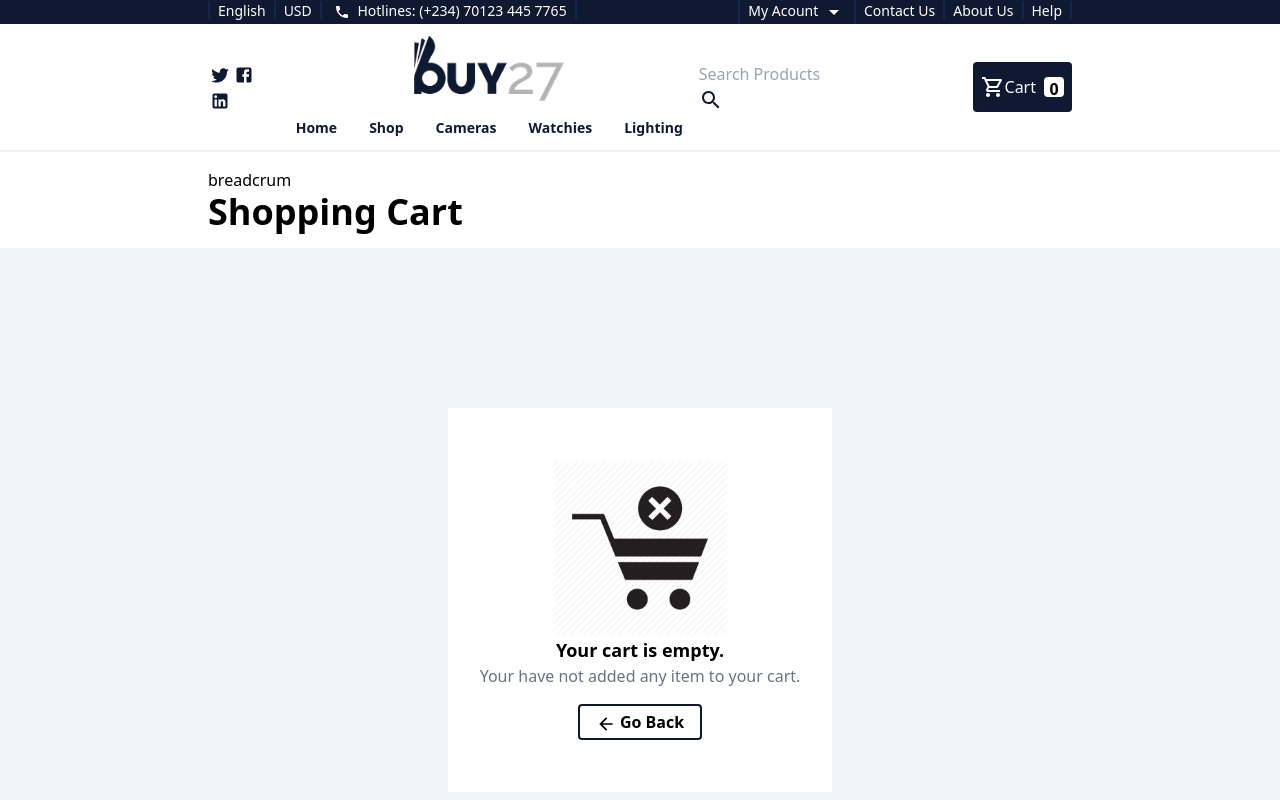
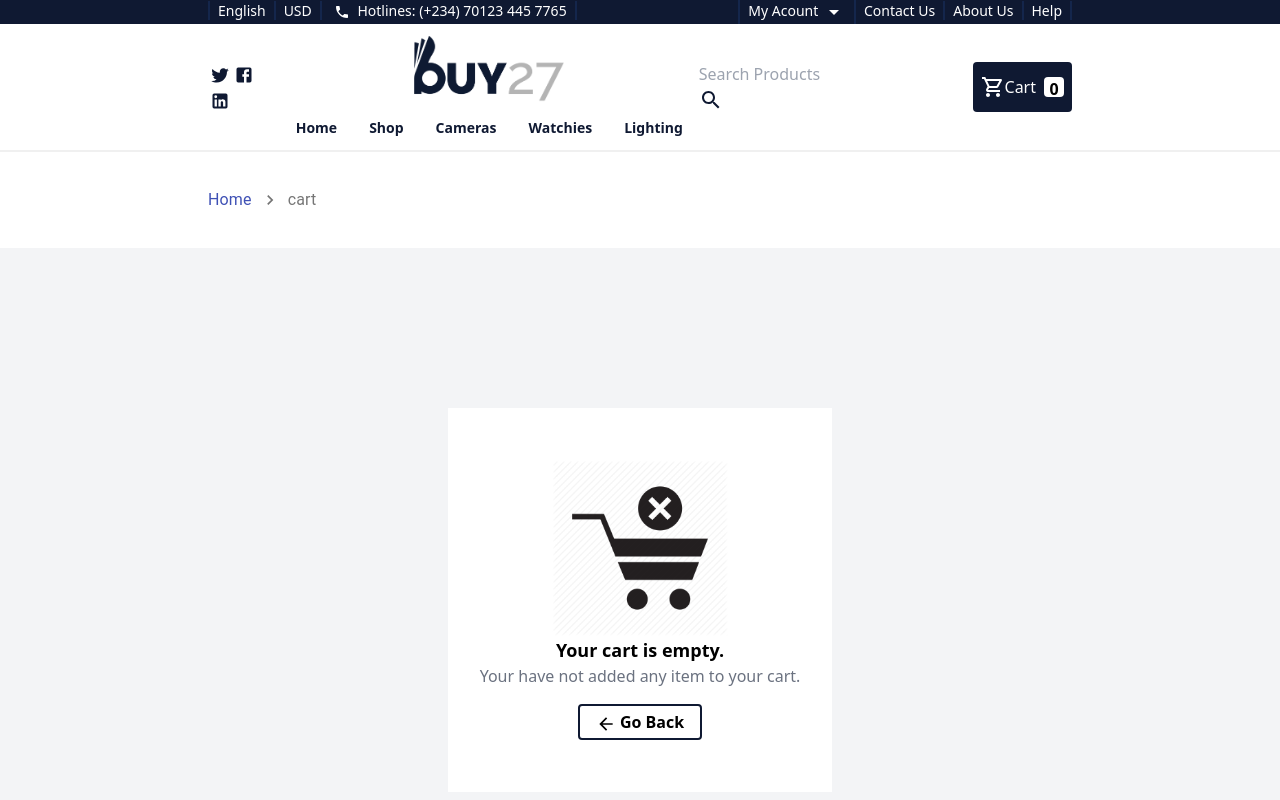
Before and after one commit to Logic-dev406/Buy27-API, a React (Create React App) app in the folder client/: page /cart in a window 1280 px wide. Shown: the top 800 px of the page. Built offline with nearby package versions, Linux system fonts and the light colour scheme.

Commit message:
started the breadcrumbs

```diff
--- a/client/src/App.js
+++ b/client/src/App.js
@@ -9,6 +9,7 @@ import ProductDetail from './pages/ProductDetail';
 import Cart from './pages/Cart';
 import { BrowserRouter as Router, Route, Switch } from 'react-router-dom';
 import { useSelector } from 'react-redux';
+import Breadcrumbs from './components/Breadcrumbs';
 
 //Action
 import { addToCart } from './redux/actions/cartAction';
@@ -24,6 +25,7 @@ const App = () => {
             <div className="flex flex-col min-h-screen">
                 <div>
                     <Navbar cartItems={cartItems} />
+                    <Breadcrumbs />
                     <Switch>
                         <Route path="/" exact component={Home} />
                         <Route
--- /dev/null
+++ b/client/src/components/Breadcrumbs.js
@@ -0,0 +1,41 @@
+import React from 'react';
+import {
+    Breadcrumbs as MUIBreadcrumbs,
+    Link,
+    Typography,
+} from '@material-ui/core';
+import { withRouter } from 'react-router-dom';
+import NavigateNextIcon from '@material-ui/icons/NavigateNext';
+
+const Breadcrumbs = (props, { products }) => {
+    const {
+        history,
+        location: { pathname },
+    } = props;
+    const pathnames = pathname.split('/').filter((x) => x);
+    return (
+        <MUIBreadcrumbs
+            separator={<NavigateNextIcon fontSize="small" />}
+            className="flex flex-col justify-center items-start px-52 h-24"
+        >
+            {pathnames.length > 0 ? (
+                <Link onClick={() => history.push('/')}>Home</Link>
+            ) : (
+                <Typography> Home </Typography>
+            )}
+            {pathnames.map((name, index) => {
+                const routeTo = `/${pathnames.slice(0, index + 1).join('/')}`;
+                const isLast = index === pathnames.length - 1;
+                return isLast ? (
+                    <Typography key={name}>{name}</Typography>
+                ) : (
+                    <Link key={name} onClick={() => history.push(routeTo)}>
+                        {name}
+                    </Link>
+                );
+            })}
+        </MUIBreadcrumbs>
+    );
+};
+
+export default withRouter(Breadcrumbs);
--- a/client/src/sections/Cart/DesktopCart.js
+++ b/client/src/sections/Cart/DesktopCart.js
@@ -14,10 +14,10 @@ export const DesktopCart = ({
     return (
         <div>
             <div className="flex flex-col bg-gray-100 w-full">
-                <div className="flex flex-col justify-center h-24 w-full bg-white px-52">
+                {/* <div className="flex flex-col justify-center h-24 w-full bg-white px-52">
                     <h1>breadcrum</h1>
                     <h1 className="text-4xl font-bold"> Shopping Cart</h1>
-                </div>
+                </div> */}
                 {cartItems.length === 0 ? (
                     <div className="flex flex-col items-center">
                         <div className="flex flex-col w-96 h-96 bg-white my-40 items-center justify-center">
```
